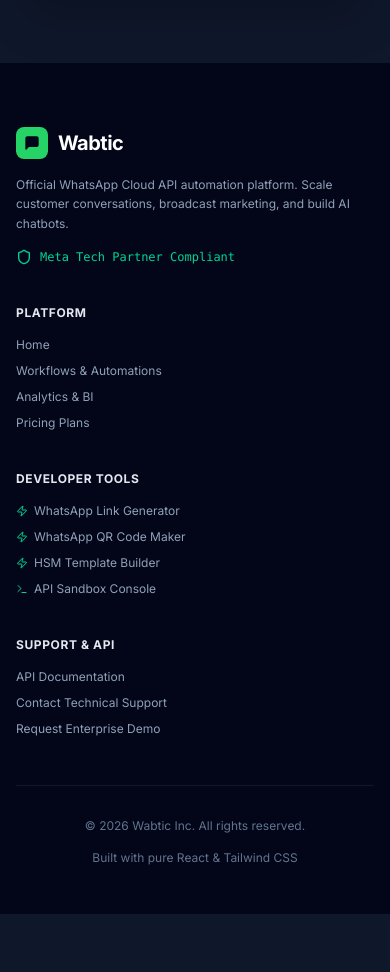
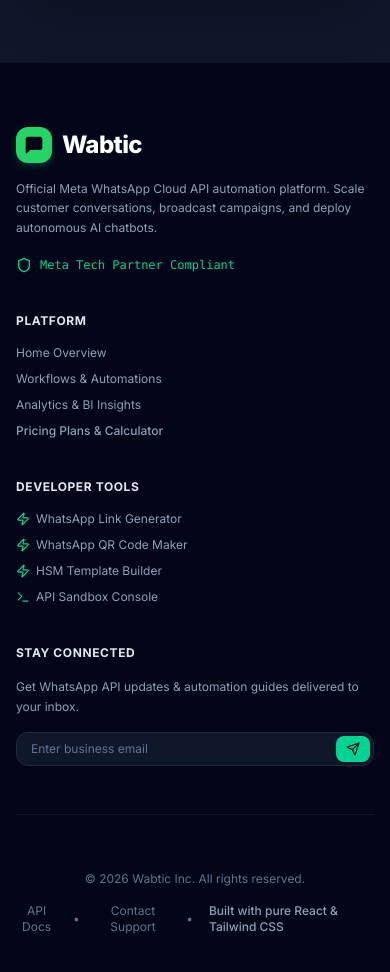
Before and after one commit to KrushnaHangargekar/whatsapp-automation-frontend, a React (Vite) app: page / in a window 390 px wide. Shown: the part 4167-5139 px from the top of the page. Before the commit the page ends 5081 px from the top, so only its background shows below. Built offline with nearby package versions, Linux system fonts and the light colour scheme.

Commit message:
Optimize footer 5-column layout to fill right gap and unify max-w-7xl alignment across mobile and desktop modes

```diff
--- a/src/components/footer.tsx
+++ b/src/components/footer.tsx
@@ -1,5 +1,5 @@
-import React from 'react';
-import { MessageSquare, Heart, Shield, Terminal, Zap } from 'lucide-react';
+import React, { useState } from 'react';
+import { MessageSquare, Heart, Shield, Terminal, Zap, Send, CheckCircle2, ArrowRight } from 'lucide-react';
 import { NavTab } from '@/types';
 
 interface FooterProps {
@@ -7,69 +7,144 @@
 }
 
 export function Footer({ onNavigate }: FooterProps) {
+  const [email, setEmail] = useState('');
+  const [subscribed, setSubscribed] = useState(false);
+
+  const handleSubscribe = (e: React.FormEvent) => {
+    e.preventDefault();
+    if (!email.trim()) return;
+    setSubscribed(true);
+    setEmail('');
+    setTimeout(() => setSubscribed(false), 4000);
+  };
+
   return (
-    <footer className="bg-slate-950 text-slate-400 border-t border-slate-900 pt-16 pb-12">
-      <div className="max-w-7xl mx-auto px-4 sm:px-6 lg:px-8">
-        <div className="grid grid-cols-1 md:grid-cols-4 gap-10 pb-12 border-b border-slate-900">
+    <footer className="bg-slate-950 text-slate-400 border-t border-slate-900/80 pt-16 pb-12 w-full overflow-hidden">
+      <div className="max-w-7xl mx-auto px-4 sm:px-6 lg:px-8 space-y-12">
 
-          {/* Brand Info */}
-          <div className="space-y-4 md:col-span-1">
+        {/* Main Grid: 5 Columns on Desktop for perfect full-width alignment */}
+        <div className="grid grid-cols-1 sm:grid-cols-2 lg:grid-cols-5 gap-10 lg:gap-12 pb-12 border-b border-slate-900">
+
+          {/* Brand Info (Spans 2 columns on desktop) */}
+          <div className="space-y-4 sm:col-span-2 lg:col-span-2">
             <div className="flex items-center gap-2.5">
-              <div className="w-8 h-8 rounded-lg bg-[#25D366] flex items-center justify-center text-slate-950 font-bold">
-                <MessageSquare className="w-4 h-4 fill-current" />
+              <div className="w-9 h-9 rounded-xl bg-[#25D366] flex items-center justify-center text-slate-950 font-extrabold shadow-md shadow-emerald-500/20">
+                <MessageSquare className="w-5 h-5 fill-current" />
               </div>
-              <span className="font-bold text-xl text-white tracking-tight">Wabtic</span>
+              <span className="font-extrabold text-2xl text-white tracking-tight">Wabtic</span>
             </div>
-            <p className="text-xs text-slate-400 leading-relaxed">
-              Official WhatsApp Cloud API automation platform. Scale customer conversations, broadcast marketing, and build AI chatbots.
+
+            <p className="text-xs sm:text-sm text-slate-400 leading-relaxed max-w-sm">
+              Official Meta WhatsApp Cloud API automation platform. Scale customer conversations, broadcast campaigns, and deploy autonomous AI chatbots.
             </p>
-            <div className="flex items-center gap-2 text-xs text-emerald-400 font-mono">
-              <Shield className="w-4 h-4" />
-              Meta Tech Partner Compliant
+
+            <div className="flex items-center gap-2 text-xs text-emerald-400 font-mono font-medium pt-1">
+              <Shield className="w-4 h-4 text-emerald-400 shrink-0" />
+              <span>Meta Tech Partner Compliant</span>
             </div>
           </div>
 
-          {/* Quick Links */}
-          <div>
-            <h4 className="text-xs font-bold uppercase tracking-wider text-slate-200 mb-4">Platform</h4>
-            <ul className="space-y-2.5 text-xs">
-              <li><button onClick={() => onNavigate('home')} className="hover:text-emerald-400 transition-colors">Home</button></li>
-              <li><button onClick={() => onNavigate('features')} className="hover:text-emerald-400 transition-colors">Workflows & Automations</button></li>
-              <li><button onClick={() => onNavigate('solutions')} className="hover:text-emerald-400 transition-colors">Analytics & BI</button></li>
-              <li><button onClick={() => onNavigate('pricing')} className="hover:text-emerald-400 transition-colors">Pricing Plans</button></li>
+          {/* Column 1: Platform Links */}
+          <div className="space-y-4">
+            <h4 className="text-xs font-bold uppercase tracking-wider text-slate-200">Platform</h4>
+            <ul className="space-y-2.5 text-xs sm:text-sm">
+              <li>
+                <button onClick={() => onNavigate('home')} className="hover:text-emerald-400 transition-colors text-slate-400 text-left">
+                  Home Overview
+                </button>
+              </li>
+              <li>
+                <button onClick={() => onNavigate('features')} className="hover:text-emerald-400 transition-colors text-slate-400 text-left">
+                  Workflows & Automations
+                </button>
+              </li>
+              <li>
+                <button onClick={() => onNavigate('solutions')} className="hover:text-emerald-400 transition-colors text-slate-400 text-left">
+                  Analytics & BI Insights
+                </button>
+              </li>
+              <li>
+                <button onClick={() => onNavigate('pricing')} className="hover:text-emerald-400 transition-colors text-slate-400 text-left font-medium text-emerald-400">
+                  Pricing Plans & Calculator
+                </button>
+              </li>
             </ul>
           </div>
 
-          {/* Tools */}
-          <div>
-            <h4 className="text-xs font-bold uppercase tracking-wider text-slate-200 mb-4">Developer Tools</h4>
-            <ul className="space-y-2.5 text-xs">
-              <li><button onClick={() => onNavigate('link-generator')} className="hover:text-emerald-400 transition-colors flex items-center gap-1.5"><Zap className="w-3 h-3 text-emerald-400" /> WhatsApp Link Generator</button></li>
-              <li><button onClick={() => onNavigate('qr-generator')} className="hover:text-emerald-400 transition-colors flex items-center gap-1.5"><Zap className="w-3 h-3 text-emerald-400" /> WhatsApp QR Code Maker</button></li>
-              <li><button onClick={() => onNavigate('template-builder')} className="hover:text-emerald-400 transition-colors flex items-center gap-1.5"><Zap className="w-3 h-3 text-emerald-400" /> HSM Template Builder</button></li>
-              <li><button onClick={() => onNavigate('demo')} className="hover:text-emerald-400 transition-colors flex items-center gap-1.5"><Terminal className="w-3 h-3 text-emerald-400" /> API Sandbox Console</button></li>
+          {/* Column 2: Developer Tools */}
+          <div className="space-y-4">
+            <h4 className="text-xs font-bold uppercase tracking-wider text-slate-200">Developer Tools</h4>
+            <ul className="space-y-2.5 text-xs sm:text-sm">
+              <li>
+                <button onClick={() => onNavigate('link-generator')} className="hover:text-emerald-400 transition-colors flex items-center gap-1.5 text-slate-400 text-left">
+                  <Zap className="w-3.5 h-3.5 text-emerald-400 shrink-0" /> WhatsApp Link Generator
+                </button>
+              </li>
+              <li>
+                <button onClick={() => onNavigate('qr-generator')} className="hover:text-emerald-400 transition-colors flex items-center gap-1.5 text-slate-400 text-left">
+                  <Zap className="w-3.5 h-3.5 text-emerald-400 shrink-0" /> WhatsApp QR Code Maker
+                </button>
+              </li>
+              <li>
+                <button onClick={() => onNavigate('template-builder')} className="hover:text-emerald-400 transition-colors flex items-center gap-1.5 text-slate-400 text-left">
+                  <Zap className="w-3.5 h-3.5 text-emerald-400 shrink-0" /> HSM Template Builder
+                </button>
+              </li>
+              <li>
+                <button onClick={() => onNavigate('demo')} className="hover:text-emerald-400 transition-colors flex items-center gap-1.5 text-slate-400 text-left">
+                  <Terminal className="w-3.5 h-3.5 text-emerald-400 shrink-0" /> API Sandbox Console
+                </button>
+              </li>
             </ul>
           </div>
 
-          {/* Company */}
-          <div>
-            <h4 className="text-xs font-bold uppercase tracking-wider text-slate-200 mb-4">Support & API</h4>
-            <ul className="space-y-2.5 text-xs">
-              <li><button onClick={() => onNavigate('docs')} className="hover:text-emerald-400 transition-colors">API Documentation</button></li>
-              <li><button onClick={() => onNavigate('contact')} className="hover:text-emerald-400 transition-colors">Contact Technical Support</button></li>
-              <li><button onClick={() => onNavigate('demo')} className="hover:text-emerald-400 transition-colors">Request Enterprise Demo</button></li>
-            </ul>
+          {/* Column 3: Newsletter & Stay Updated (Fills the right-side gap) */}
+          <div className="space-y-4 sm:col-span-2 lg:col-span-1">
+            <h4 className="text-xs font-bold uppercase tracking-wider text-slate-200">Stay Connected</h4>
+            <p className="text-xs text-slate-400 leading-relaxed">
+              Get WhatsApp API updates & automation guides delivered to your inbox.
+            </p>
+
+            {subscribed ? (
+              <div className="p-3 rounded-xl bg-emerald-500/10 border border-emerald-500/30 text-emerald-400 text-xs flex items-center gap-2 font-medium">
+                <CheckCircle2 className="w-4 h-4 shrink-0" /> Subscribed successfully!
+              </div>
+            ) : (
+              <form onSubmit={handleSubscribe} className="space-y-2">
+                <div className="relative">
+                  <input
+                    type="email"
+                    required
+                    placeholder="Enter business email"
+                    value={email}
+                    onChange={(e) => setEmail(e.target.value)}
+                    className="w-full px-3.5 py-2 rounded-xl bg-slate-900 border border-slate-800 text-xs text-white placeholder-slate-500 focus:outline-none focus:border-emerald-500 transition-colors pr-10"
+                  />
+                  <button
+                    type="submit"
+                    className="absolute right-1 top-1 bottom-1 px-2.5 bg-emerald-400 hover:bg-emerald-500 text-slate-950 rounded-lg text-xs font-bold transition-all cursor-pointer flex items-center justify-center"
+                  >
+                    <Send className="w-3.5 h-3.5" />
+                  </button>
+                </div>
+              </form>
+            )}
           </div>
 
         </div>
 
-        {/* Bottom Bar */}
-        <div className="pt-8 flex flex-col sm:flex-row items-center justify-between text-xs text-slate-500 gap-4">
+        {/* Bottom Bar: Perfectly balanced left & right */}
+        <div className="flex flex-col sm:flex-row items-center justify-between text-xs text-slate-500 gap-4 pt-2">
           <p>© {new Date().getFullYear()} Wabtic Inc. All rights reserved.</p>
-          <div className="flex items-center gap-1">
-            <span>Built with pure React & Tailwind CSS</span>
+          <div className="flex items-center gap-4 text-xs">
+            <button onClick={() => onNavigate('docs')} className="hover:text-slate-400 transition-colors">API Docs</button>
+            <span>•</span>
+            <button onClick={() => onNavigate('contact')} className="hover:text-slate-400 transition-colors">Contact Support</button>
+            <span>•</span>
+            <span className="text-slate-400 font-medium">Built with pure React & Tailwind CSS</span>
           </div>
         </div>
+
       </div>
     </footer>
   );
```
Also changed, not shown: src/pages/PricingPage.tsx (+6 -6 lines).
